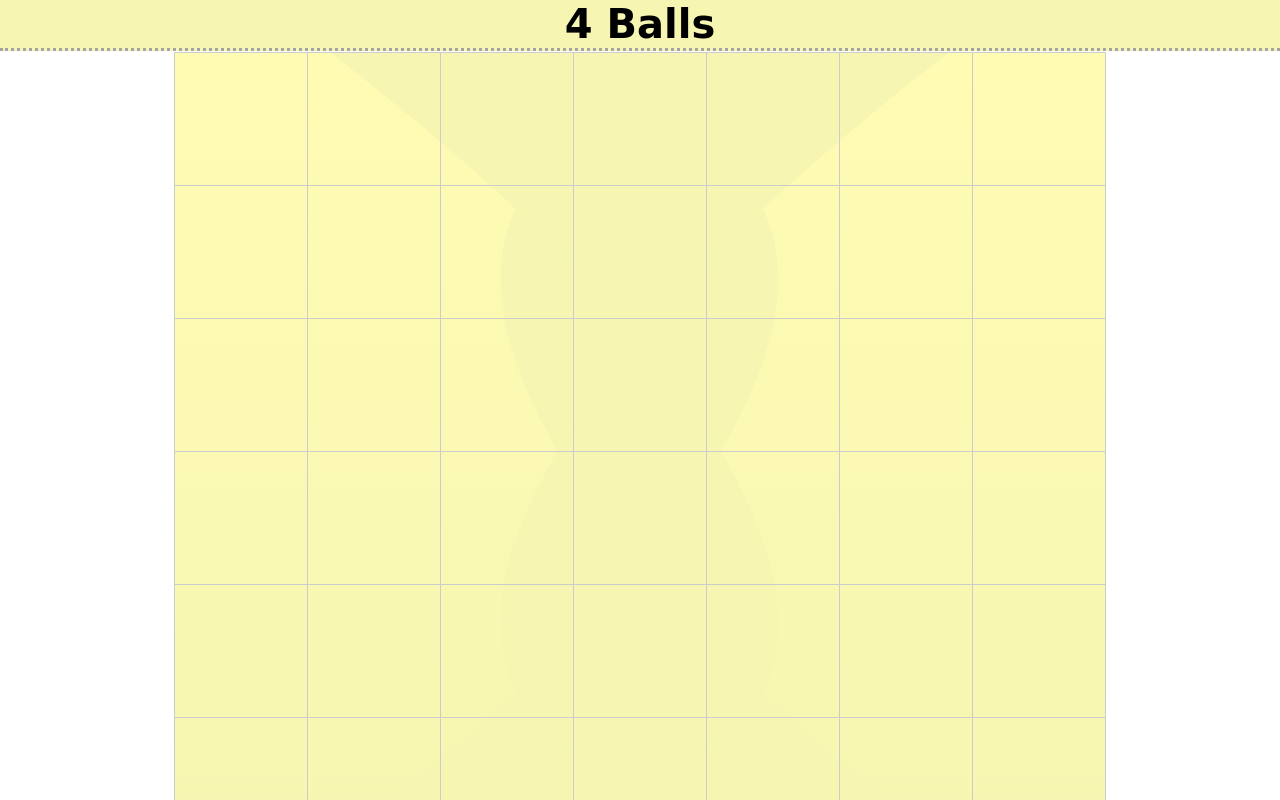
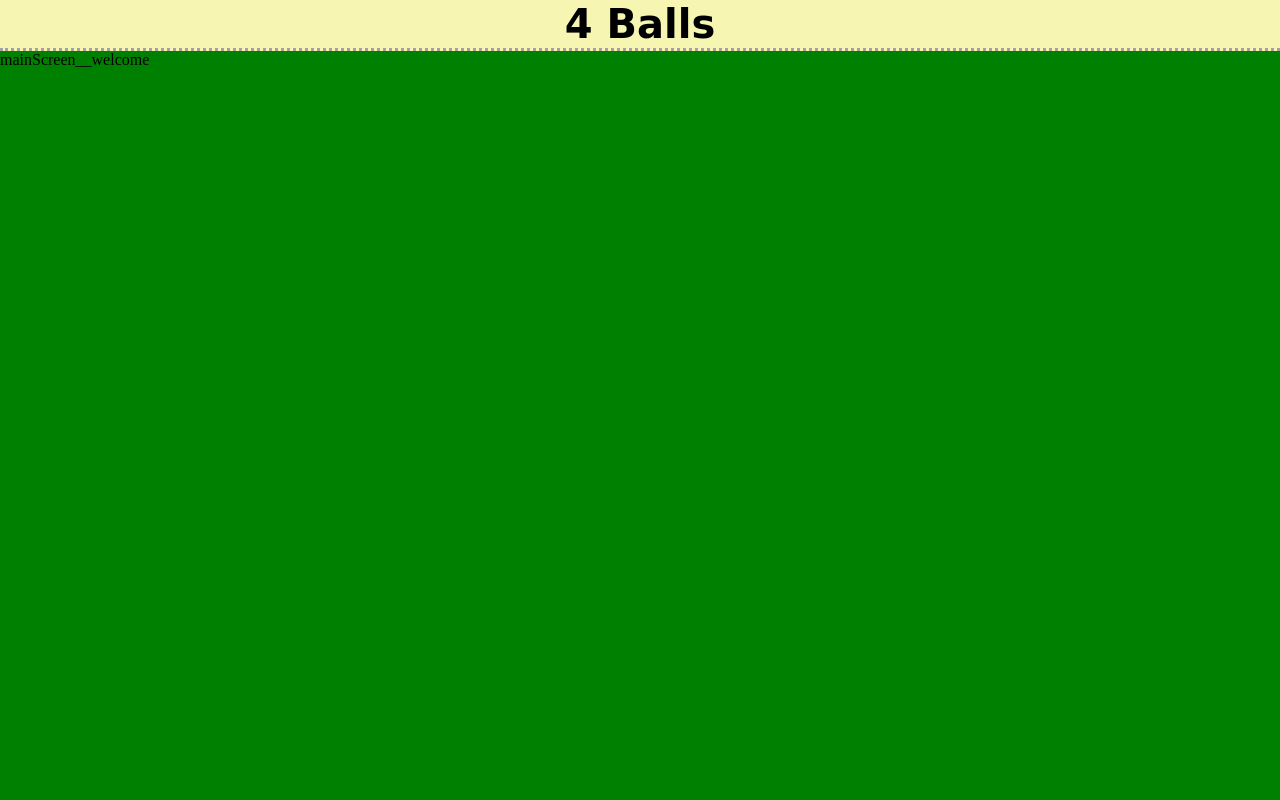
Before and after one commit to CrissNowik/4Balls, a plain HTML site: page index.html in a window 1280 px wide. Drawn offline with Linux system fonts and the light colour scheme; a web font is replaced by a local one.

Commit message:
welcome screen init branch

```diff
--- a/index.html
+++ b/index.html
@@ -14,7 +14,7 @@
             let game;
 
             function init(){
-                canvas = initFullScreenCanvas("mainCanvas__canvas");
+                canvas = initFullScreenCanvas("mainScreen__canvas");
                 game = new Game(canvas);
 
                 if (isTouchDevice()) {
@@ -63,8 +63,13 @@ change canvas size
         <header class="header">
             <h1 class="header__title">4 Balls</h1>
         </header>
-        <main class="mainCanvas">
-            <canvas id="mainCanvas__canvas" width="300px" height="300px"></canvas>
+        <main class="mainScreen">
+            <div class="mainScreen__welcome">
+                mainScreen__welcome
+            </div>
+            <div class="mainScreen__canvasContainer">
+                <canvas id="mainScreen__canvas" width="300px" height="300px"></canvas>
+            </div>
         </main>
     </body>
 </html>
--- a/main.css
+++ b/main.css
@@ -27,3 +27,13 @@ h1 {
     font-family: 'Coiny', cursive;
     font-size: 40px;
 }
+
+.mainScreen__welcome {
+    display: block;
+    background-color: #008000;
+    height: 100vh;
+}
+
+.mainScreen__canvasContainer {
+    display: none;
+}
```
